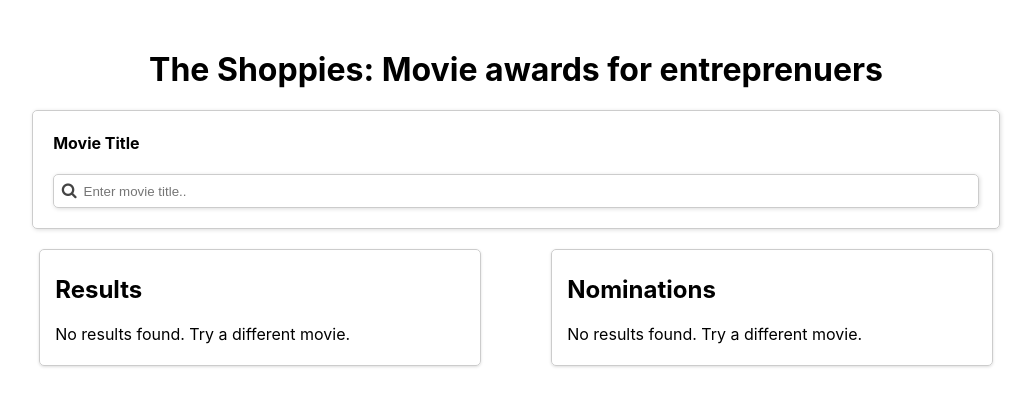
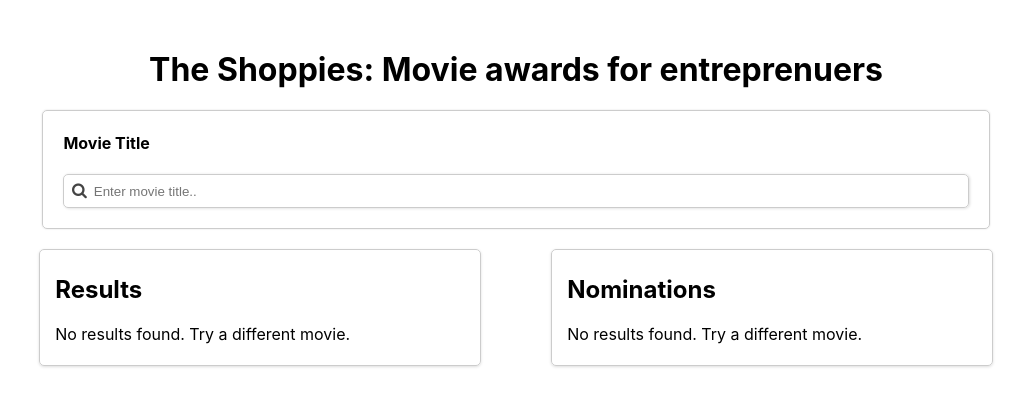
Before and after one commit to TonyADI/shopify-challenge, a React (Create React App) app: page / in a window 1280 px wide. Shown: the top 406 px of the page, without its empty margins (124-1157 px from the left). Built offline with nearby package versions, Linux system fonts and the light colour scheme.

Commit message:
Update App.css

```diff
--- a/src/App.css
+++ b/src/App.css
@@ -22,7 +22,6 @@
   width: 40%;
 }
 
-
 .app-body .flex-container{
   display: flex;
   margin: auto;
@@ -30,20 +29,19 @@
 }
 
 .searchbar-container{
-  width: 94.5%;
+  width: 92.5%;
   margin: 20px auto;
   padding: 0px 20px 20px;
   box-sizing: border-box;
   border: 0.5px solid #ccc;
   border-radius: 5px;
-  box-shadow: 1px 1px 4px #ddd;
+  box-shadow: 0px 0px 2px #ddd;
 }
-
 
 .searchbar-container .input-container{
   border: 0.5px solid #ccc;
   border-radius: 5px;
-  box-shadow: 1px 1px 4px #ddd;
+  box-shadow: 1px 0.5px 3px #ddd;
   margin: auto;
   padding: 5px 7.5px 7px;
 }
```
